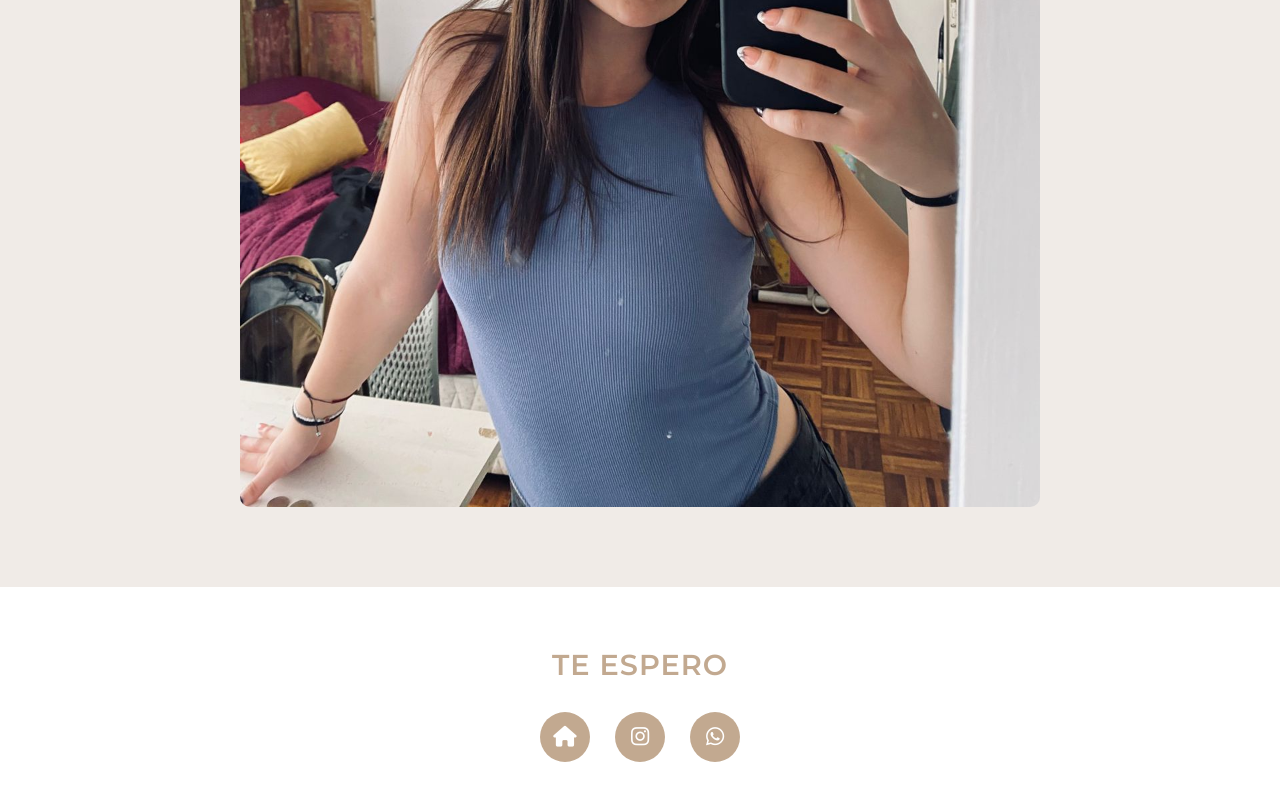
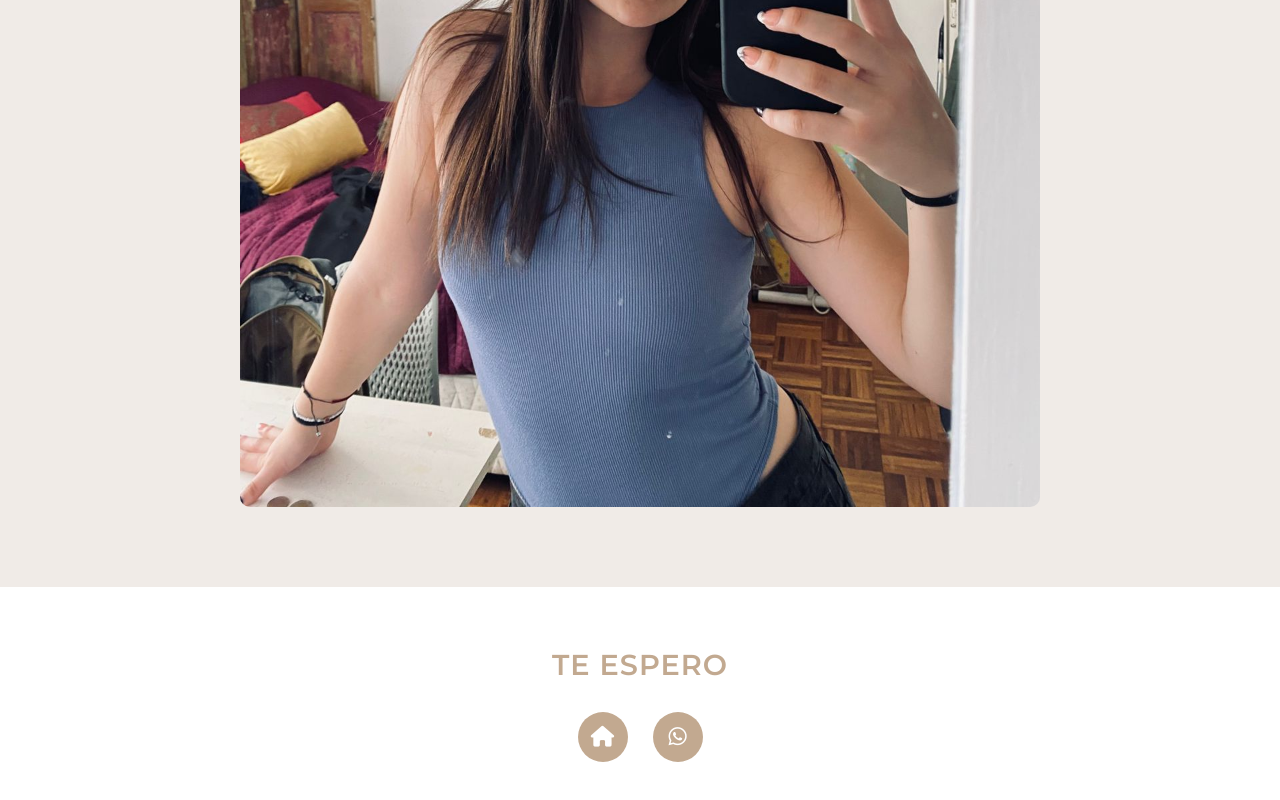
Before and after one commit to martiyaquinta/tarjeta-digital-pili, a plain HTML site: page index.html in a window 1280 px wide. Shown: the part 3914-4714 px from the top of the page. Drawn offline with Linux system fonts and the light colour scheme.

Commit message:
Actualizar footer: eliminar Instagram y cambiar número de WhatsApp

```diff
--- a/index.html
+++ b/index.html
@@ -143,10 +143,7 @@
             <a href="./images/foto4.jpeg" target="_blank" class="social-link">
                 <i class="fas fa-home"></i>
             </a>
-            <a href="https://www.instagram.com/latarjetadigital_" target="_blank" class="social-link">
-                <i class="fab fa-instagram"></i>
-            </a>
-            <a href="https://wa.me/message/3JPD7Z523T4VF1" target="_blank" class="social-link">
+            <a href="https://wa.me/5492266515776?text=Hola!%20Me%20interesa%20realizar%20una%20consulta%20sobre%20invitaciones%20digitales!" target="_blank" class="social-link">
                 <i class="fab fa-whatsapp"></i>
             </a>
         </div>
```
